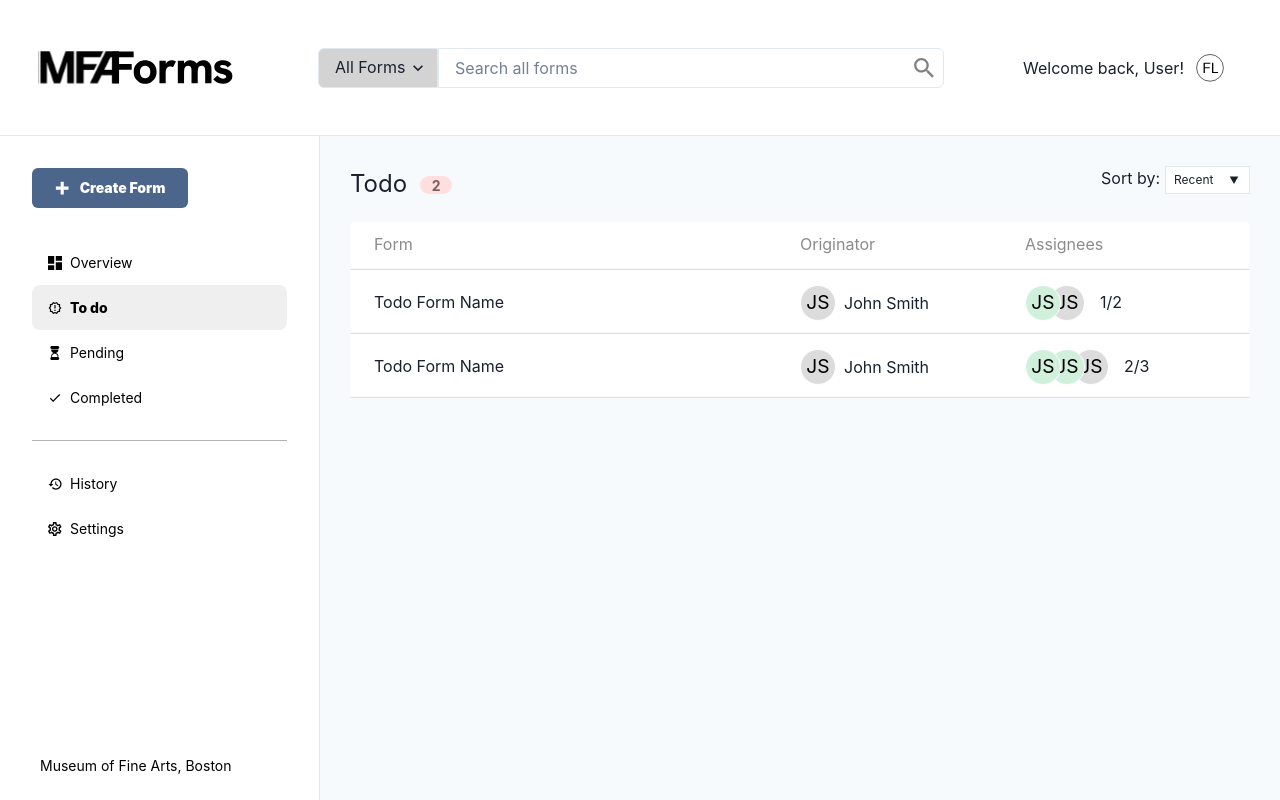
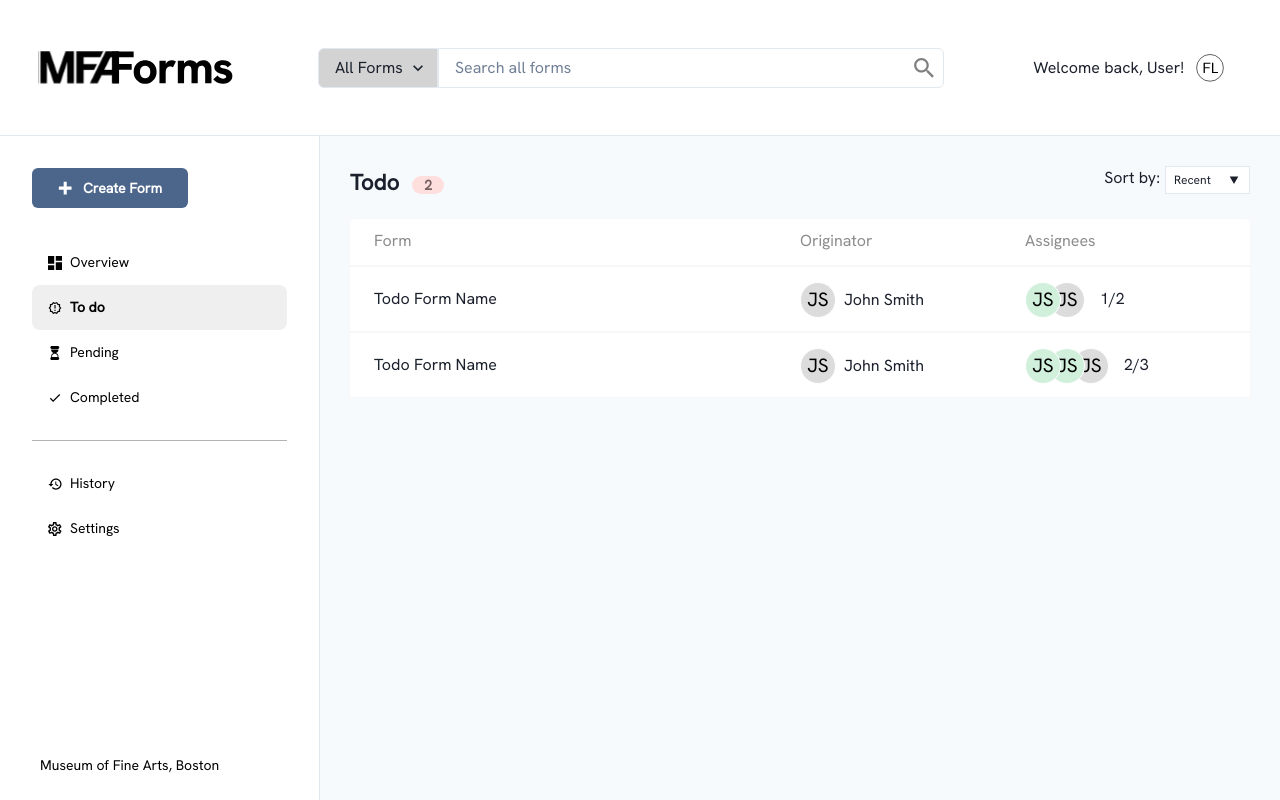
Before and after one commit to sandboxnu/mfa-form-automator, a Next.js app: page /todo in a window 1280 px wide. Built offline with nearby package versions, Linux system fonts and the light colour scheme.

Commit message:
add hover and font

```diff
--- a/package.json
+++ b/package.json
@@ -12,6 +12,7 @@
     "@chakra-ui/react": "^2.4.9",
     "@emotion/react": "^11.10.5",
     "@emotion/styled": "^11.10.5",
+    "@fontsource/hanken-grotesk": "^4.5.2",
     "@next/font": "13.1.4",
     "@typegoose/typegoose": "^10.3.3",
     "@types/node": "18.11.18",
--- a/src/components/FormList.tsx
+++ b/src/components/FormList.tsx
@@ -26,7 +26,9 @@ export const FormList = ({
       <Box padding="30px">
         <Flex justifyContent="space-between" pb="20px">
           <Flex>
-            <Text fontSize="24px">{title}</Text>
+            <Text fontSize="22px" fontWeight="800">
+              {title}
+            </Text>
             <Box pt="10px">
               <Flex
                 marginLeft="13px"
--- a/src/components/FormRow.tsx
+++ b/src/components/FormRow.tsx
@@ -15,7 +15,9 @@ export const FormRow = ({ formInstance }: { formInstance: FormInstance }) => {
         templateColumns="repeat(20, 1fr)"
         gap={0}
         background="white"
-        boxShadow="inset 0px -5px 2px -5px #8B8B8B"
+        boxShadow="0px 0px 1px 1px #f7f7f7"
+        _hover={{ boxShadow: "0px 0px 1px 1px #dbdbdb" }}
+        mb={"2px"}
       >
         <GridItem colSpan={10} h="64px">
           <Text pl="24px" pt="20px">
--- a/src/pages/_app.tsx
+++ b/src/pages/_app.tsx
@@ -1,11 +1,13 @@
 import "@/styles/globals.css";
+import "@fontsource/hanken-grotesk";
 import type { AppProps } from "next/app";
 import { ChakraProvider } from "@chakra-ui/react";
 import { Layout } from "@/components/Layout";
+import theme from "./theme";
 
 export default function App({ Component, pageProps }: AppProps) {
   return (
-    <ChakraProvider>
+    <ChakraProvider theme={theme}>
       <Layout>
         <Component {...pageProps} />
       </Layout>
--- /dev/null
+++ b/src/pages/theme.tsx
@@ -0,0 +1,10 @@
+import { extendTheme } from "@chakra-ui/react";
+
+const theme = extendTheme({
+  fonts: {
+    heading: `'Hanken Grotesk', sans-serif`,
+    body: `'Hanken Grotesk', sans-serif`,
+  },
+});
+
+export default theme;
```
